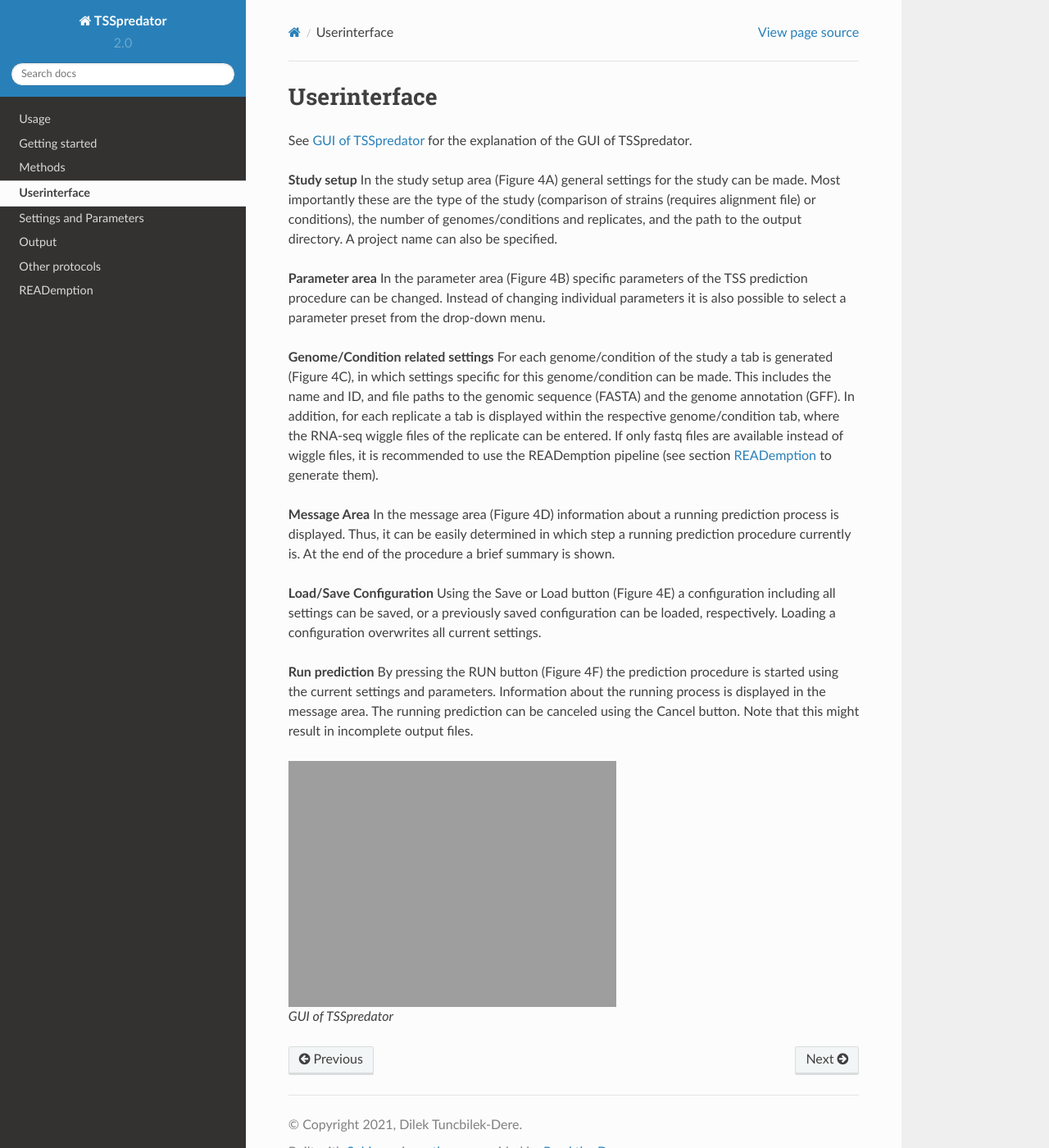
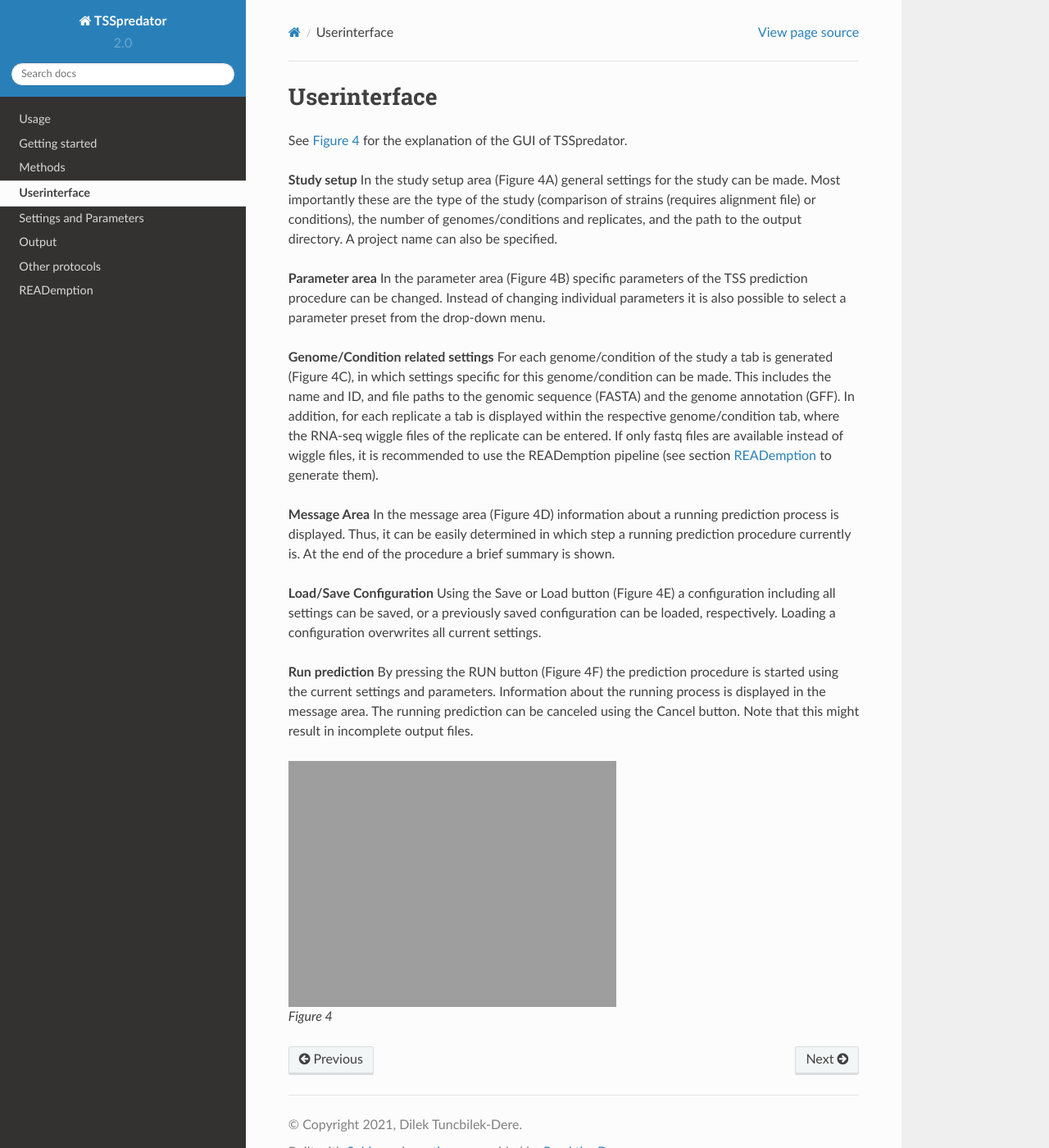
Before and after one commit to Integrative-Transcriptomics/TSSpredator2.0-rtd, a Sphinx documentation site: the page built from docs/source/userinterface.rst, in a window 1280 px wide and 1400 px high. Shown: the whole window at 82% size. Built offline with Sphinx 7.4.7 and the Read the Docs theme 2.0.0, drawn with Linux system fonts in a browser that asks for light colours.

Commit message:
change figure in userinterface

```diff
--- a/docs/source/userinterface.rst
+++ b/docs/source/userinterface.rst
@@ -45,4 +45,4 @@
 	:width: 200
 	:align: center
 
-    GUI of TSSpredator
+    Figure 4
```
